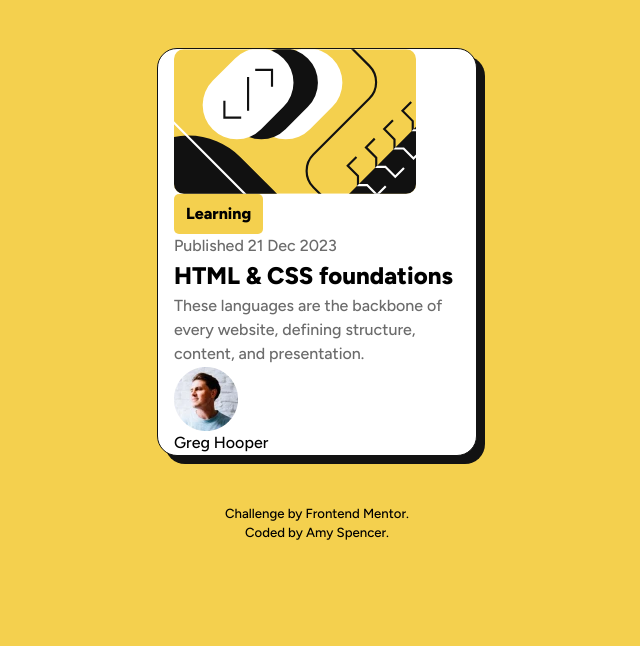
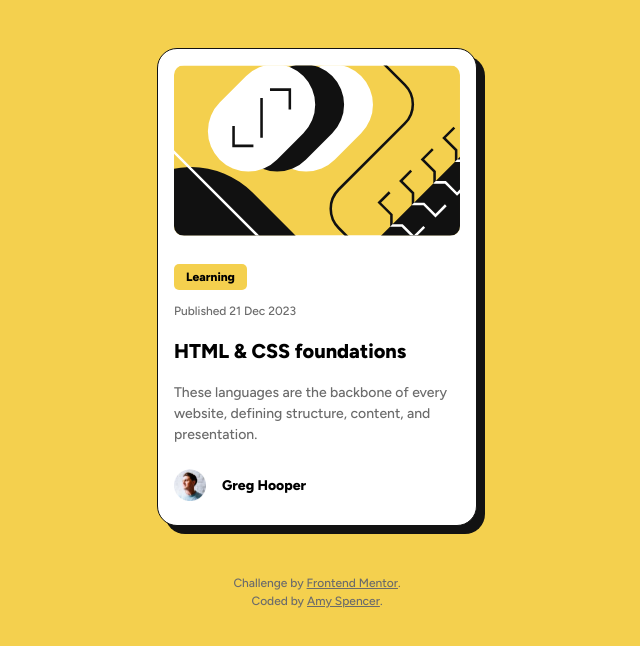
Before and after one commit to amyspencerproject/fe-blog-preview-card, a plain HTML site: page index.html in a window 1280 px wide. Shown: the whole page, without its empty margins (323-963 px from the left). Drawn offline with Linux system fonts and the light colour scheme.

Commit message:
Change font size and margins

```diff
--- a/index.html
+++ b/index.html
@@ -33,19 +33,25 @@
           src="./assets/images/illustration-article.svg"
           alt="Illustration in black, yellow, and white flowing lines and shapes with a code braket at the center."
         />
+        <div class="card-content">
           <div class="card-tag">
             <p>Learning</p>
           </div>
 
-        <p class="card-text">Published 21 Dec 2023</p>
-        <h2>HTML & CSS foundations</h1>
+          <p class="card-text card-publish-date">Published 21 Dec 2023</p>
+          <h2 class="card-title">HTML & CSS foundations</h2>
           <p class="card-text">
-          These languages are the backbone of every website, defining structure,
-          content, and presentation.
+            These languages are the backbone of every website, defining
+            structure, content, and presentation.
           </p>
           <div class="card-author">
-          <img src="./assets/images/image-avatar.webp" alt="">
+            <img
+              class="card-author-image"
+              src="./assets/images/image-avatar.webp"
+              alt=""
+            />
             <p>Greg Hooper</p>
+          </div>
         </div>
       </div>
     </main>
--- a/styles.css
+++ b/styles.css
@@ -83,7 +83,7 @@ body {
 main {
   display: flex;
   justify-content: center;
-  align-items: center;
+  /* align-items: center; */
 }
 
 .card {
@@ -91,32 +91,69 @@ main {
   border-radius: 20px;
   background-color: hsl(0, 0%, 100%);
   width: 20rem;
+
   display: flex;
-  flex-flow: column wrap;
-  justify-content: center;
-  align-items: flex-start;
+  flex-flow: column nowrap;
+  align-items: center;
 
   margin-top: 3rem;
   box-shadow: 8px 8px hsl(0, 0%, 7%);
+}
 
-  padding-left: 1rem;
+.card-content {
+  display: flex;
+  flex-flow: column;
+  align-items: flex-start;
+  margin: 0 1rem 1rem 1rem;
+}
+
+.card-author {
+  display: flex;
+  flex-flow: row nowrap;
+  align-items: center;
+  font-weight: 800;
+  font-size: 0.875rem;
+  padding: 0.5rem 0;
+  margin-top: 1rem;
+}
+
+.card-author-image {
+  width: 32px;
+  height: 32px;
+  margin-right: 1rem;
 }
 
 .card-image {
   border-radius: 10px;
-  /* margin: 3rem; */
-  width: 80%;
+  margin: 1rem 0;
+  width: 90%;
 }
 
 .card-tag {
   background-color: hsl(47, 88%, 63%);
   border-radius: 5px;
-  font-weight: bold;
-  padding: 0.5rem 0.75rem;
+  font-weight: 800;
+  font-size: 0.75rem;
+  padding: 0.25rem 0.75rem;
+  margin: 0.75rem 0;
 }
 
 .card-text {
   color: hsl(0, 0%, 42%);
+  font-size: 0.875rem;
+}
+
+.card-publish-date {
+  font-size: 0.75rem;
+}
+
+.card-title:hover {
+  color: hsl(47, 88%, 63%);
+}
+
+.card-title {
+  font-size: 1.25rem;
+  margin: 1rem 0;
 }
 /* ========== Footer ========== */
 
@@ -129,11 +166,15 @@ footer {
 }
 
 footer p {
-  color: var(--light-lavender);
-  font-size: 0.825rem;
+  color: #6b6b6b;
+  font-size: 0.75rem;
 }
 
 footer a {
-  text-decoration: none;
-  color: var(--gradient-circle-1);
+  /* text-decoration: none; */
+  color: #6b6b6b;
 }
+
+footer a:hover {
+  color: hsl(0, 0%, 7%);
+}
```
Lines whose indentation alone changed are shown as unchanged.
